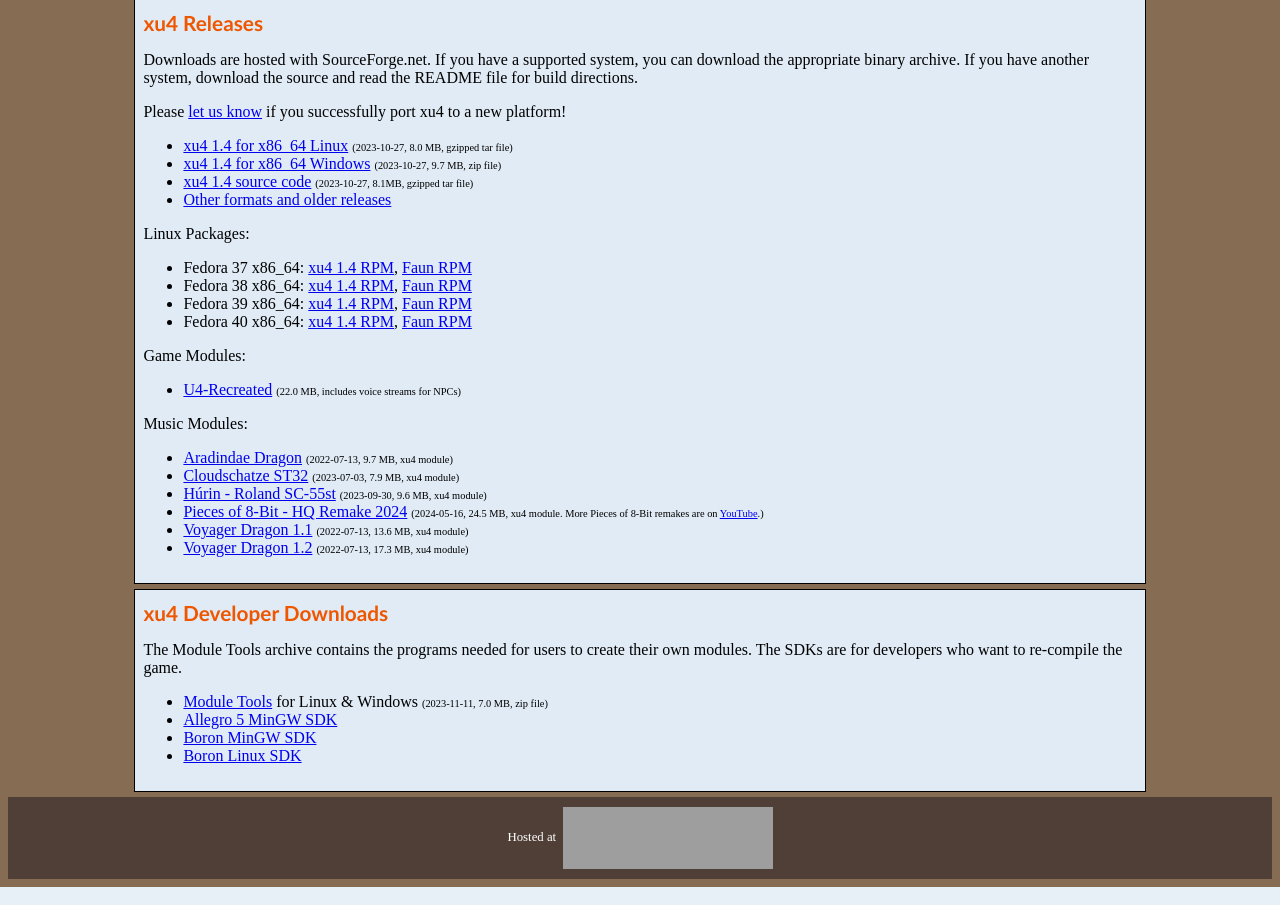
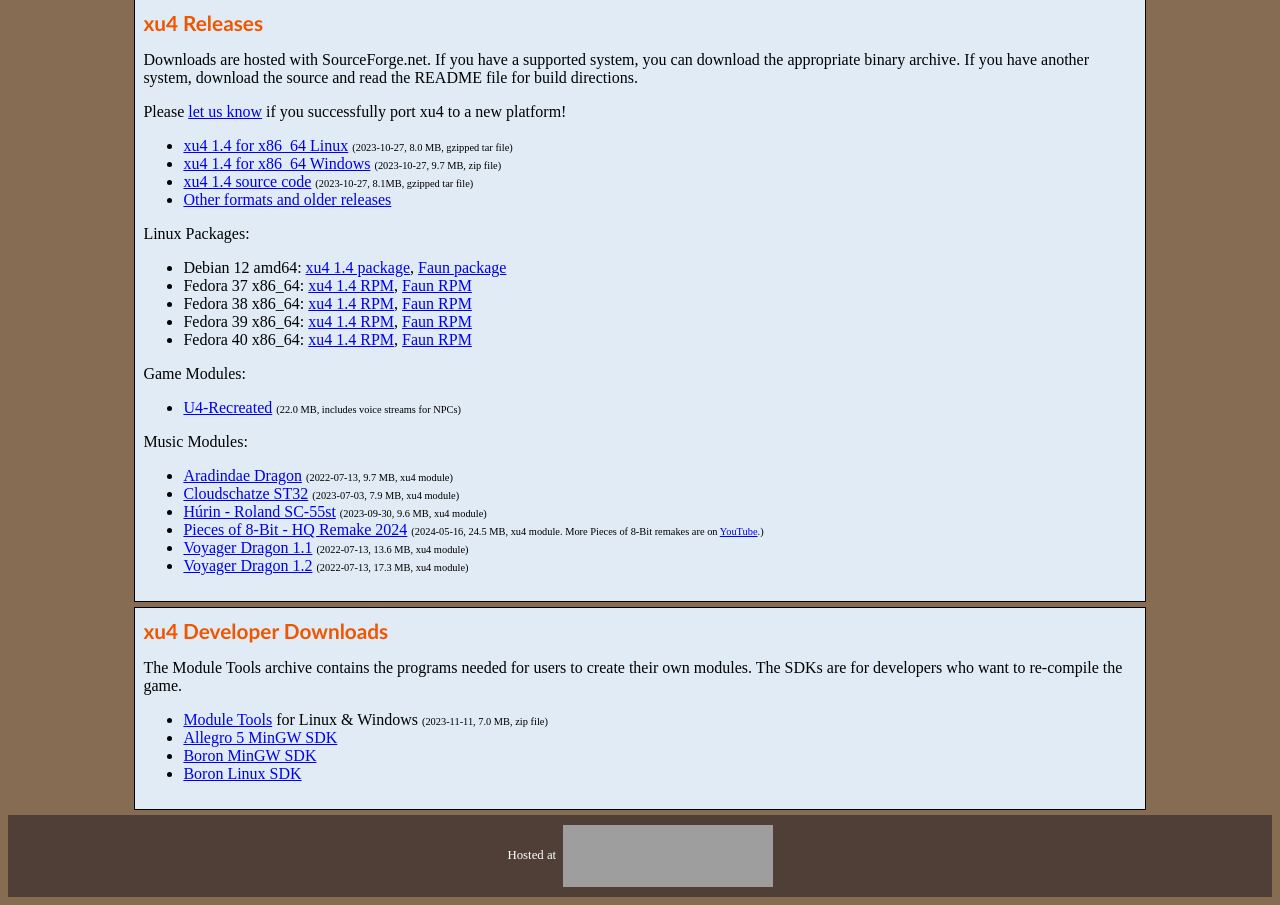
Before and after one commit to xu4-engine/web, a PHP site: page /download.php in a window 1280 px wide. Shown: the part 482-1387 px from the top of the page. Run offline with PHP 8.4, Linux system fonts and the light colour scheme; some libraries are stand-ins or nearby versions; grey boxes are pictures that could not be loaded.

Commit message:
download: Add Debian 12 packages.

```diff
--- a/download.php
+++ b/download.php
@@ -52,6 +52,10 @@
   </ul>
   Linux Packages:
   <ul>
+    <li>Debian 12 amd64:
+      <a href="https://sourceforge.net/projects/xu4/files/xu4/1.4/xu4_1.4-0debian12_amd64.deb/download">xu4 1.4 package</a>,
+      <a href="https://sourceforge.net/projects/xu4/files/xu4/1.4/faun_0.1.5-0debian12_amd64.deb/download">Faun package</a>
+    </li>
     <li>Fedora 37 x86_64:
       <a href="https://download.copr.fedorainfracloud.org/results/wickedsmoke/xu4/fedora-37-x86_64/06572020-xu4/xu4-1.4-1.fc37.x86_64.rpm">xu4 1.4 RPM</a>,
       <a href="https://download.copr.fedorainfracloud.org/results/wickedsmoke/faun/fedora-37-x86_64/06477660-faun/faun-0.1.4-1.fc37.x86_64.rpm">Faun RPM</a>
```
Also changed, not shown: 1 other file.
